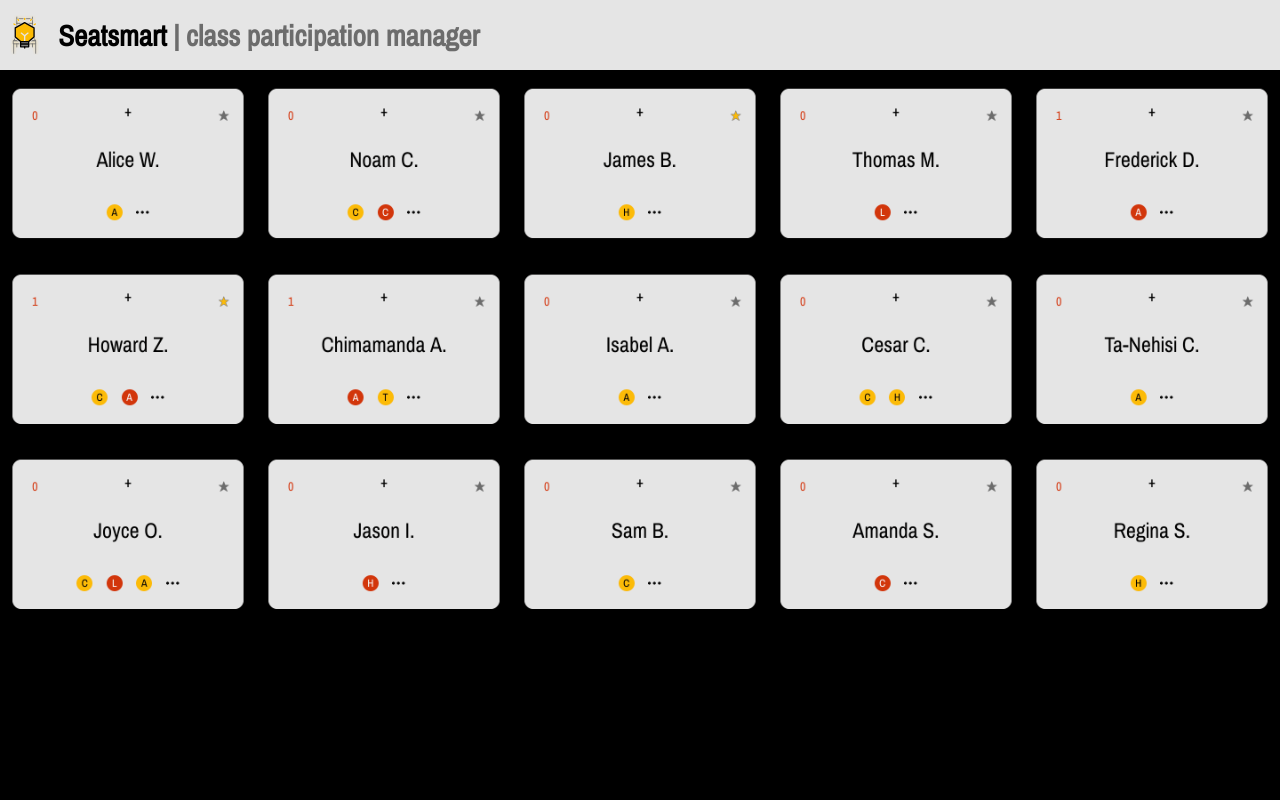
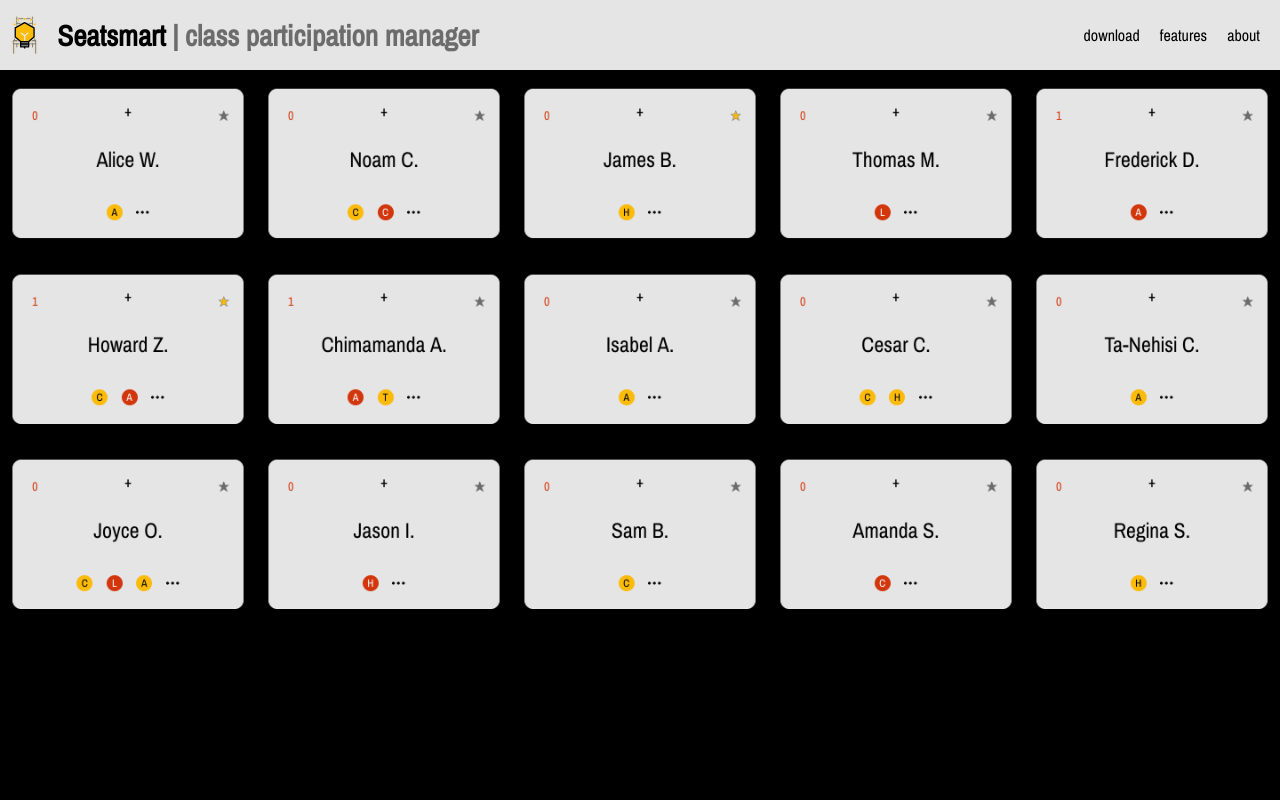
Before and after one commit to thaddeusm/seatsmart-splash, a Vue app: page / in a window 1280 px wide. Shown: the top 800 px of the page. Built offline with nearby package versions, Linux system fonts and the light colour scheme; no server answers.

Commit message:
Add navigation links, activity demo

```diff
--- a/src/components/Features.vue
+++ b/src/components/Features.vue
@@ -15,6 +15,10 @@
         <div class="feature">
             <h4>Control with a Mobile Device</h4>
             <img src="@/assets/remote.gif" alt="remote recording">
+        </div>
+        <div class="feature">
+            <h4>Engage Students with Activities</h4>
+            <img src="@/assets/activities.gif" alt="formative assessment activities">
         </div>
     </section>
 </template>
--- a/src/components/Footer.vue
+++ b/src/components/Footer.vue
@@ -1,7 +1,7 @@
 <template>
     <footer>
-        <h6>Released under the MIT License | <img src="@/assets/github.svg" alt="github logo" id="github"><a href="https://github.com/thaddeusm/seatsmart-FHSU" target="_blank">Source Code</a></h6>
-        <h6>Copyright © 2020 <a href="mailto:tbmccleary@fhsu.edu">Thaddeus McCleary</a></h6>
+        <h6>an <img src="@/assets/github.svg" alt="github logo" id="github"><a href="https://github.com/thaddeusm/seatsmart-FHSU" target="_blank">open source application</a></h6>
+        <h6>created by <a href="https://www.thaddeus.education/" target="_blank">Thaddeus McCleary</a></h6>
         <h6><a href="#" v-scroll-to="'#navigationContainer'"><img src="@/assets/up.svg" alt="up arrow" id="up"></a></h6>
     </footer>
 </template>
--- a/src/components/Navigation.vue
+++ b/src/components/Navigation.vue
@@ -5,7 +5,9 @@
         </section>
         <h3>Seatsmart <span id="subtitle">| class participation manager</span></h3>
         <section id="linkArea">
-
+            <a id="downloadLinksNavigation" href="#downloadLinks">download</a>
+            <a href="#features">features</a>
+            <a href="#aboutContainer">about</a>
         </section>
     </header>
 </template>
@@ -67,5 +69,9 @@ a:hover {
     #subtitle {
         display: none;
     }
+
+    #downloadLinksNavigation {
+        display: none;
+    }
 }
 </style>
```
Also changed, not shown: src/assets/activities.gif (added).
